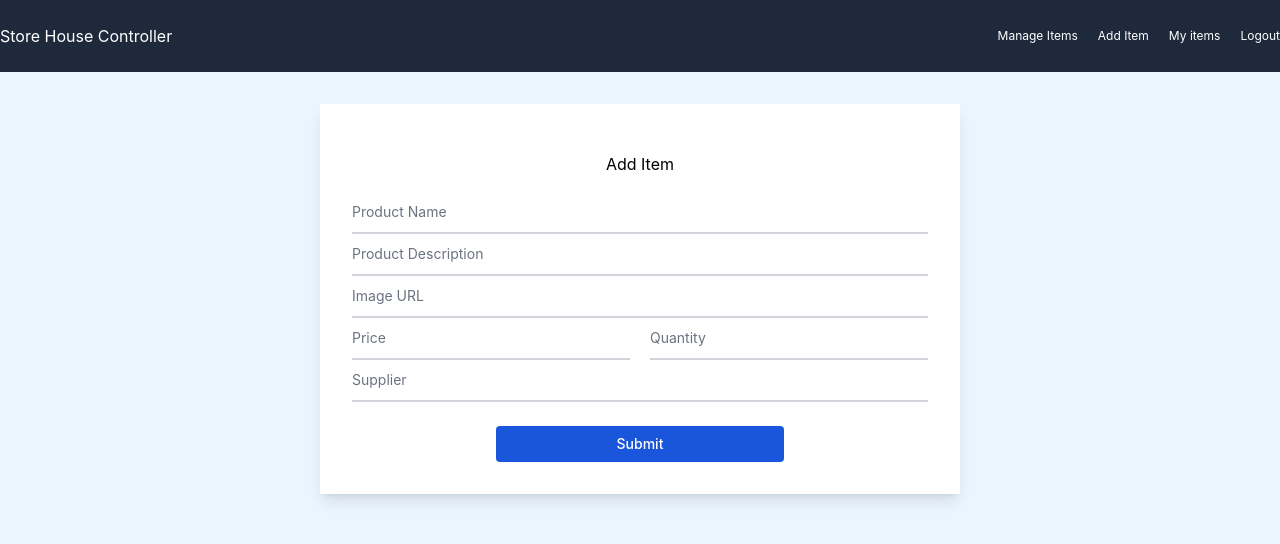
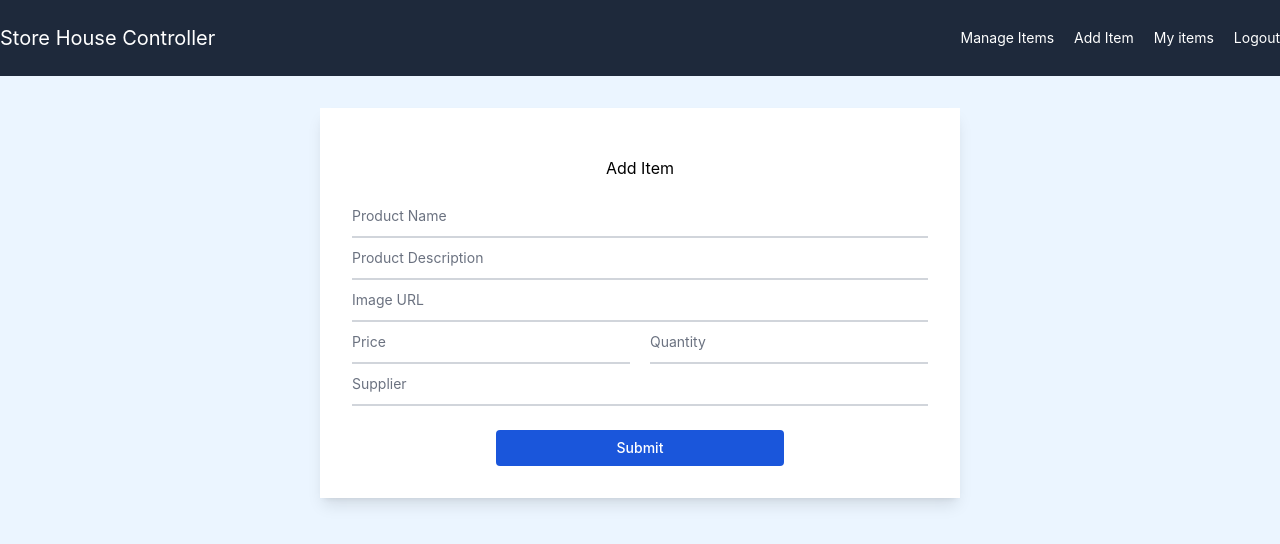
Before and after one commit to asaduzzaman599/warehouse-management-client-side, a React (Create React App) app: page /add in a window 1280 px wide. Shown: the top 544 px of the page. Built offline with nearby package versions, Linux system fonts and the light colour scheme.

Commit message:
update stock added

```diff
--- a/src/App.js
+++ b/src/App.js
@@ -10,6 +10,7 @@ import { ToastContainer, toast } from 'react-toastify';
 import 'react-toastify/dist/ReactToastify.css';
 import ManageItem from './Components/ManageItems/ManageItem';
 import Myitems from './Components/Myitems/Myitems';
+import UpdateStock from './Components/UpdateStock/UpdateStock';
 
 function App() {
   return (
@@ -30,6 +31,9 @@ function App() {
         <Route path='/myitems' element={
           <PageTitle title={"My Items"}><Myitems></Myitems></PageTitle>
         }></Route>
+        <Route path='inventory/:id' element={
+          <PageTitle title={"Items Stock"}><UpdateStock></UpdateStock></PageTitle>
+        }></Route>
       </Routes>
       <Footer></Footer>
     </div>
--- a/src/Components/Home/Home.js
+++ b/src/Components/Home/Home.js
@@ -1,9 +1,11 @@
 import React from 'react';
 import Header from '../Shared/Header/Header';
+import InventoryItems from './InventoryItems/InventoryItems';
 
 const Home = () => {
     return (
         <div>
+            <InventoryItems></InventoryItems>
         </div>
     );
 };
--- /dev/null
+++ b/src/Components/Home/InventoryItems/InventoryItems.js
@@ -0,0 +1,26 @@
+import React from 'react';
+import { Link } from 'react-router-dom';
+import useItems from '../../../hooks/useItems';
+import Item from '../../Shared/Item/Item';
+
+const InventoryItems = () => {
+    const [items, setItems] = useItems(6)
+
+
+    return (
+        <div className='container mx-auto'>
+            <h3>invetory items : {items.length}</h3>
+
+            <div className='grid grid-cols-3 gap-10'>
+                {
+                    items.map(item => <Item key={item._id}
+                        item={item}>
+                        <Link to={`inventory/${item._id}`}>Update Stock</Link>
+                    </Item>)
+                }
+            </div>
+        </div>
+    );
+};
+
+export default InventoryItems;
--- a/src/Components/ManageItems/ManageItem.js
+++ b/src/Components/ManageItems/ManageItem.js
@@ -19,7 +19,7 @@ const ManageItem = () => {
 
     return (
         <div>
-            <h3>Manage Inventories:{items.length}</h3>
+            <h3 className='my-10 text-2xl font-medium'>Manage Inventories</h3>
 
 
 
--- a/src/Components/Myitems/Myitems.js
+++ b/src/Components/Myitems/Myitems.js
@@ -1,4 +1,5 @@
 import React, { useEffect, useState } from 'react';
+import Item from '../Shared/Item/Item';
 
 const Myitems = () => {
     const [items, setItems] = useState([])
@@ -15,6 +16,14 @@ const Myitems = () => {
         <div>
 
             <h3>My Items:{items.length}</h3>
+
+            <div className='grid md:grid-cols-3 container mx-auto gap-8'>
+                {
+                    items.map(item => <Item key={item._id}
+                        item={item}
+                    ></Item>)
+                }
+            </div>
         </div>
     );
 };
--- a/src/Components/Shared/Header/Header.js
+++ b/src/Components/Shared/Header/Header.js
@@ -1,17 +1,19 @@
 import React from 'react';
-import { NavLink } from 'react-router-dom';
+import { Link, NavLink } from 'react-router-dom';
 
 const Header = () => {
     return (
         <header className='bg-slate-800'>
             <nav className=' mx-auto flex justify-between items-center py-6  container text-white'>
-                <div className='text-white'>Store House Controller</div>
+                <Link to="/">
+                    <div className='text-white text-xl'>Store House Controller</div>
+                </Link>
 
                 <ul className='md:flex gap-5 no-underline'>
-                    <li className='text-xs hover:text-slate-400'><NavLink to='/manage'>Manage Items</NavLink></li>
-                    <li className='text-xs hover:text-slate-400'><NavLink to='/add'>Add Item</NavLink></li>
-                    <li className='text-xs hover:text-slate-400'><NavLink to='/myitems'>My items</NavLink></li>
-                    <li className='text-xs hover:text-slate-400'><NavLink to='/'>Logout</NavLink></li>
+                    <li className='text-sm hover:text-slate-400'><NavLink to='/manage'>Manage Items</NavLink></li>
+                    <li className='text-sm hover:text-slate-400'><NavLink to='/add'>Add Item</NavLink></li>
+                    <li className='text-sm hover:text-slate-400'><NavLink to='/myitems'>My items</NavLink></li>
+                    <li className='text-sm hover:text-slate-400'><NavLink to='/'>Logout</NavLink></li>
                 </ul>
 
             </nav>
--- /dev/null
+++ b/src/Components/Shared/Item/Item.js
@@ -0,0 +1,22 @@
+import React from 'react';
+import { Link } from 'react-router-dom';
+
+const Item = ({ item, children }) => {
+    const { _id, name, description, quantity, price, image, supplier } = item;
+    return (
+        <div className='bg-white rounded shadow-lg flex flex-col justify-between'>
+            <img src={image} className='h-50 mx-auto' alt="" />
+            <div className='p-8 text-right'>
+                <h3>{name} ({quantity > 0 ? quantity : "Out of stock"})</h3>
+                <p>{description}</p>
+                <p>Supplier : {supplier}</p>
+                <p>${price}</p>
+                {
+                    children
+                }
+            </div>
+        </div>
+    );
+};
+
+export default Item;
--- /dev/null
+++ b/src/Components/UpdateStock/UpdateStock.js
@@ -0,0 +1,13 @@
+import React from 'react';
+import { useParams } from 'react-router-dom';
+
+const UpdateStock = () => {
+    const { id } = useParams()
+    return (
+        <div>
+            <h3>stock of: {id}</h3>
+        </div>
+    );
+};
+
+export default UpdateStock;
--- a/src/hooks/useItems.js
+++ b/src/hooks/useItems.js
@@ -4,7 +4,8 @@ const useItems = (limit) => {
 
     const [items, setItems] = useState([])
     useEffect(() => {
-        fetch('http://localhost:5000/product')
+        const url = `http://localhost:5000/product?limit=${limit}`
+        fetch(url)
             .then(res => res.json())
             .then(data => setItems(data))
     }, [])
```
